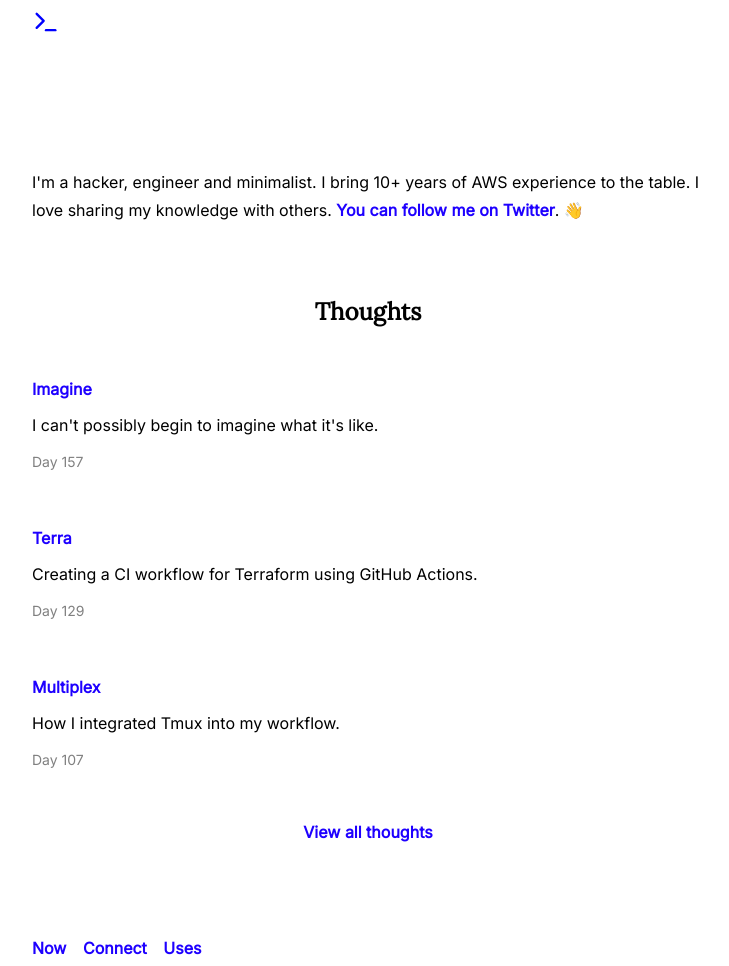
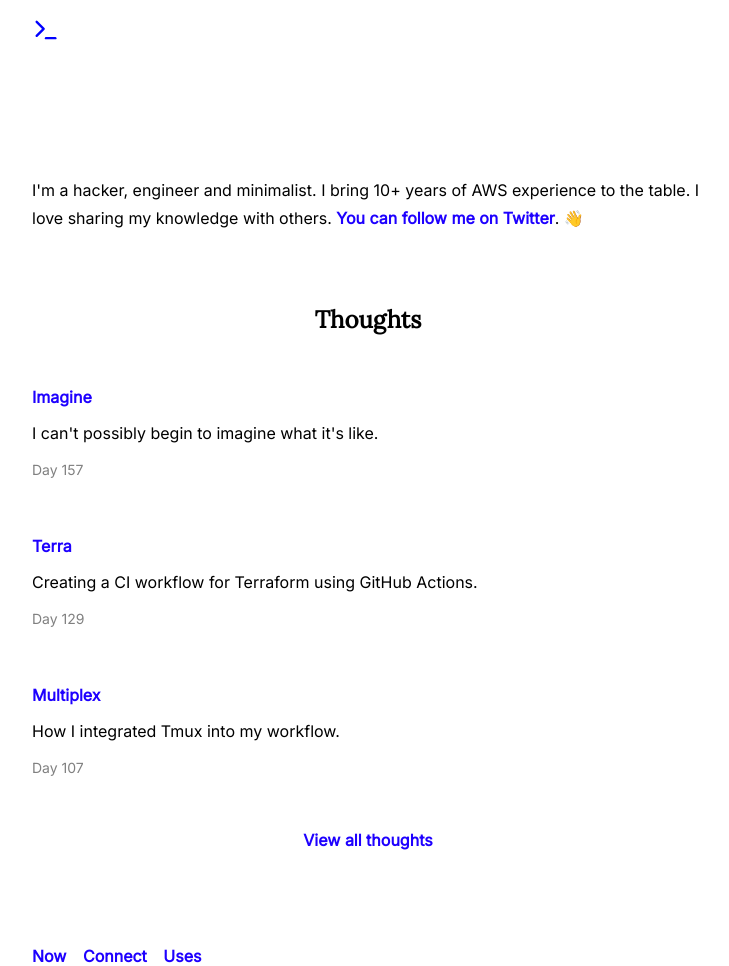
Before and after one commit to mijndert/website, a Jekyll site: the page built from index.html, in a window 1280 px wide. Shown: the whole page, without its empty margins (272-1001 px from the left). Built offline with Jekyll 4.4.1, drawn with Linux system fonts in a browser that asks for light colours.

Commit message:
give .logo more padding top

```diff
--- a/assets/css/theme.scss
+++ b/assets/css/theme.scss
@@ -118,7 +118,7 @@ Sections
 */
 
 .logo {
-  padding-top: 0.5em;
+  padding-top: 1em;
   font-weight: bold;
 }
 
```
